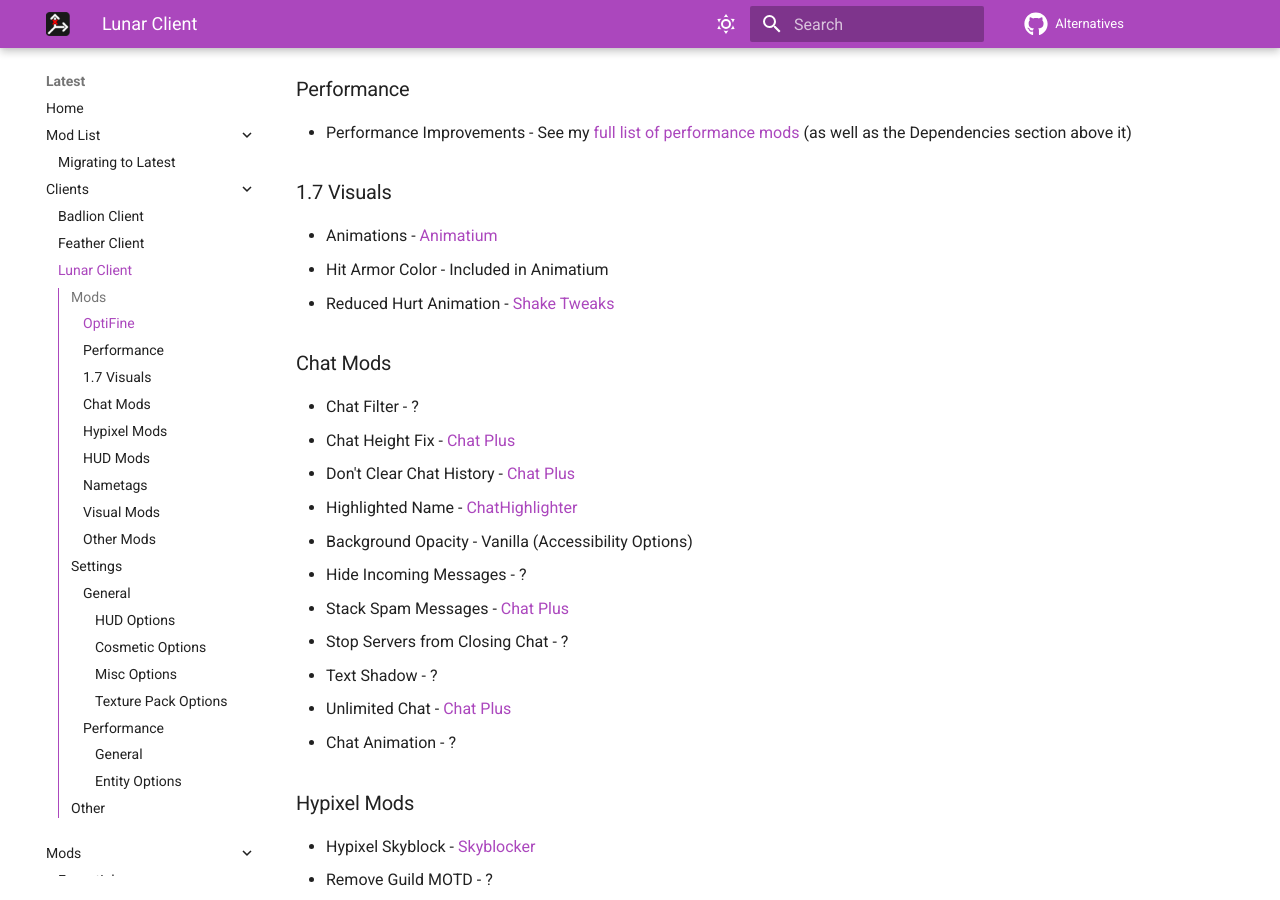
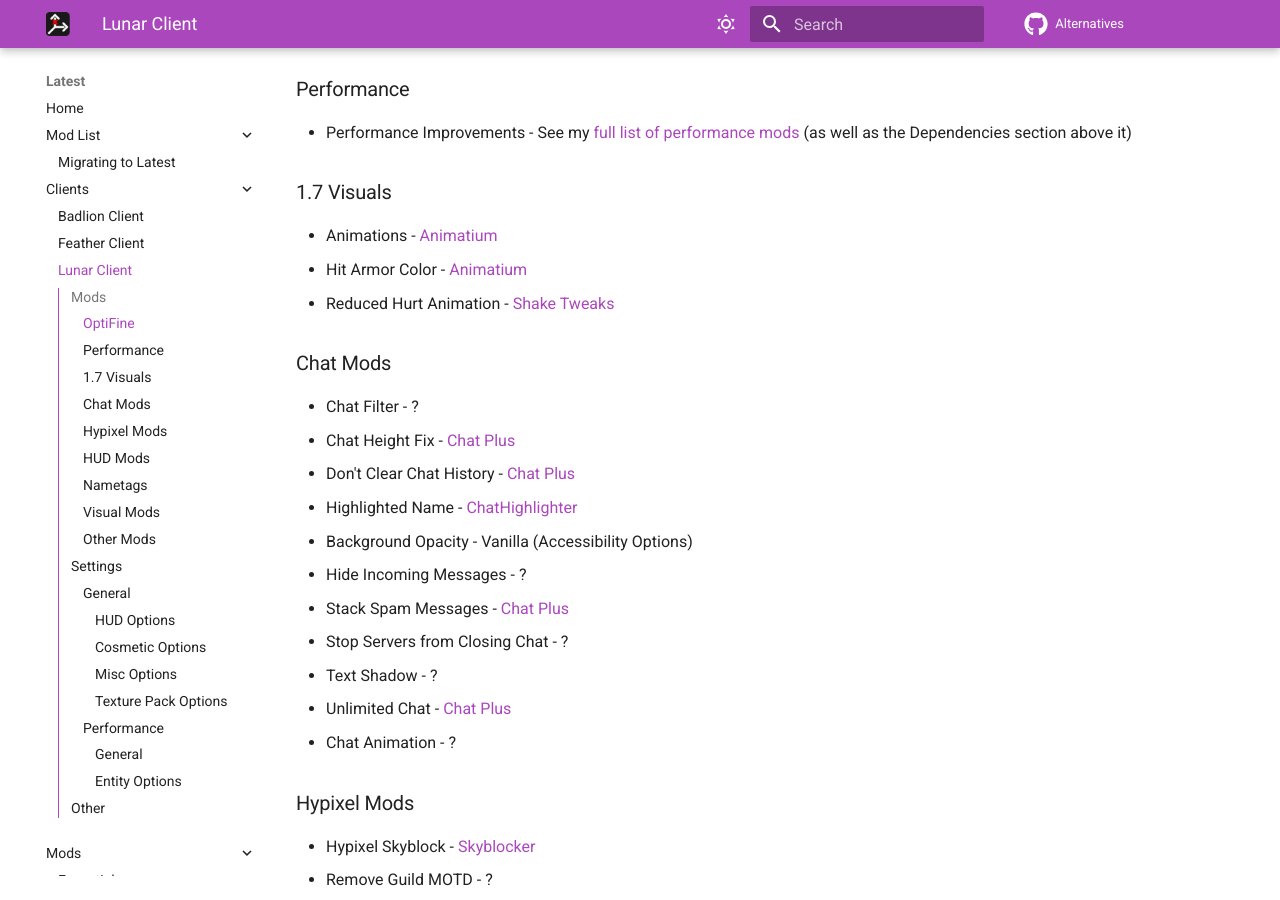
Before and after one commit to MicrocontrollersDev/Alternatives, an MkDocs documentation site: the page built from docs/latest/lunar.md, in a window 1280 px wide and 900 px high, scrolled down 534 px. Built offline with MkDocs 1.6.1 and Material for MkDocs 9.7.7, drawn with Linux system fonts in a browser that asks for light colours; comment, search, counter and statistics services are not loaded.

Commit message:
Update docs/latest/lunar.md

```diff
--- a/docs/latest/lunar.md
+++ b/docs/latest/lunar.md
@@ -19,7 +19,7 @@
 ### 1.7 Visuals
 
 * Animations - [Animatium](https://modrinth.com/mod/animatium)
-* Hit Armor Color - Included in Animatium
+* Hit Armor Color - [Animatium](https://modrinth.com/mod/animatium)
 * Reduced Hurt Animation - [Shake Tweaks](https://modrinth.com/mod/shaketweaks)
 
 ### Chat Mods
```
